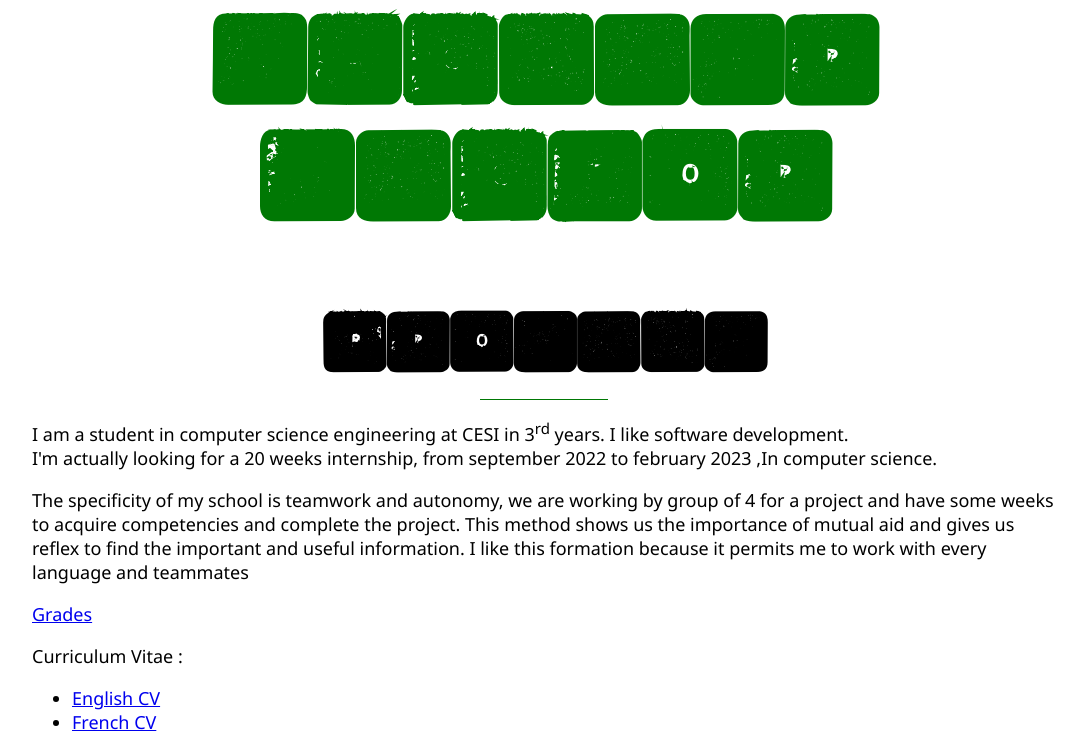
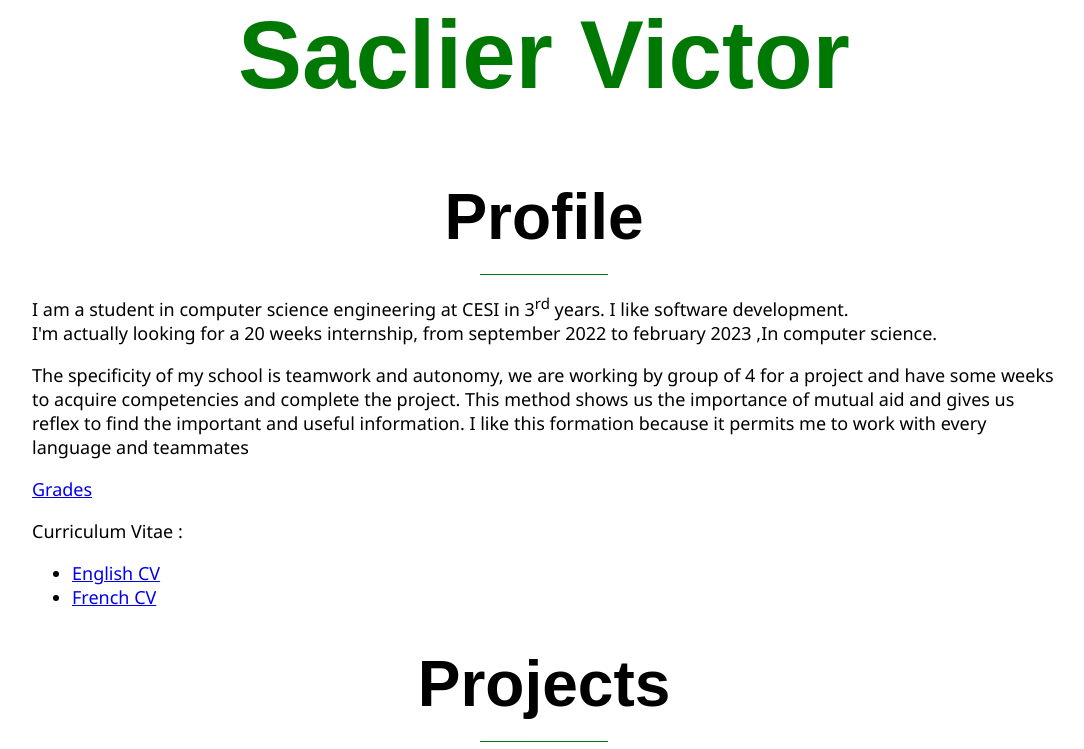
Before and after one commit to tortupizza/Site, a plain HTML site: page index.html in a window 1280 px wide. Shown: the top 749 px of the page, without its empty margins (96-1180 px from the left). Drawn offline with Linux system fonts and the light colour scheme; a script that the page names is missing.

Commit message:
font change

```diff
--- a/style.css
+++ b/style.css
@@ -1,8 +1,3 @@
-@font-face {
-    font-family: WhereMyKeys;
-    src: url("font/WhereMyKeys.otf");
-}
-
 body {
     font-family: 'Segoe UI', Tahoma, Geneva, Verdana, sans-serif;
     margin: 0;
@@ -196,7 +191,7 @@ hr.ball::before {
 }
 
 .title {
-    font-family: WhereMyKeys;
+    font-family: Arial, Helvetica, sans-serif;
 }
 
 #description {
```
